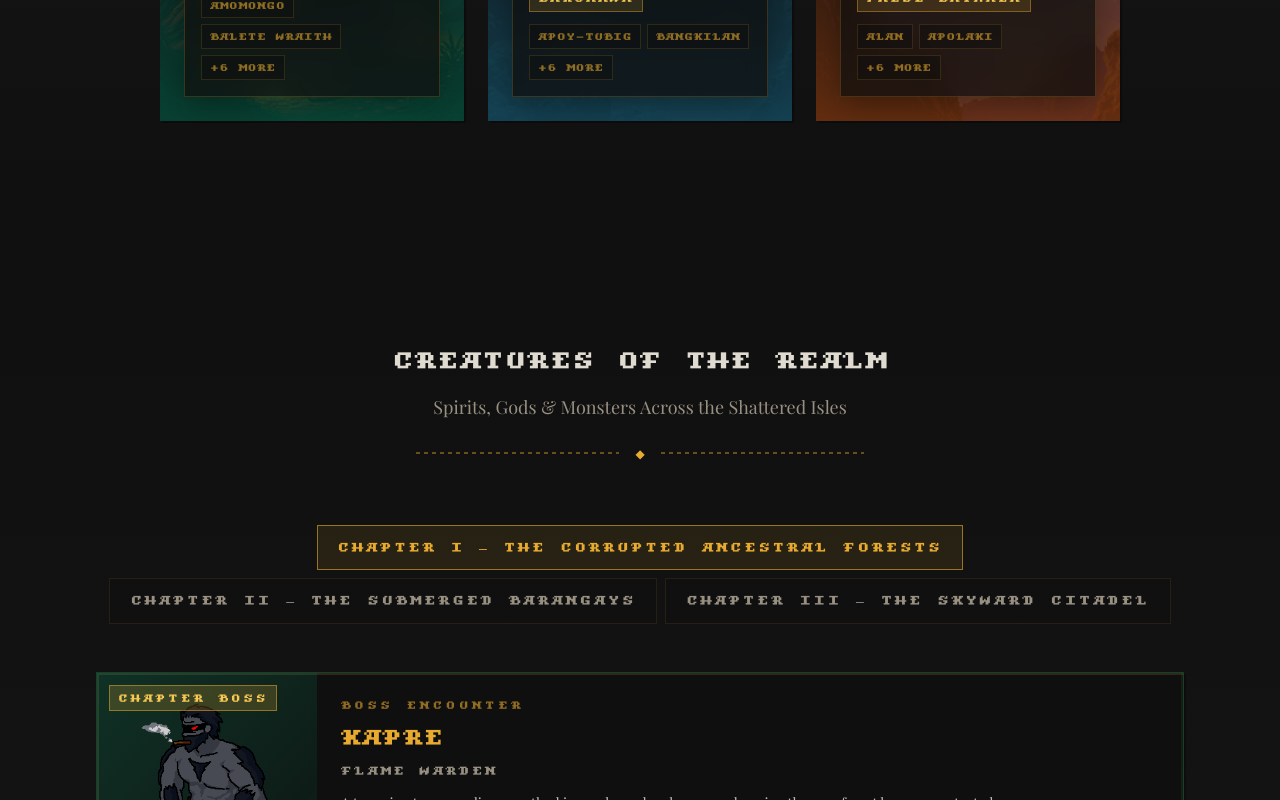
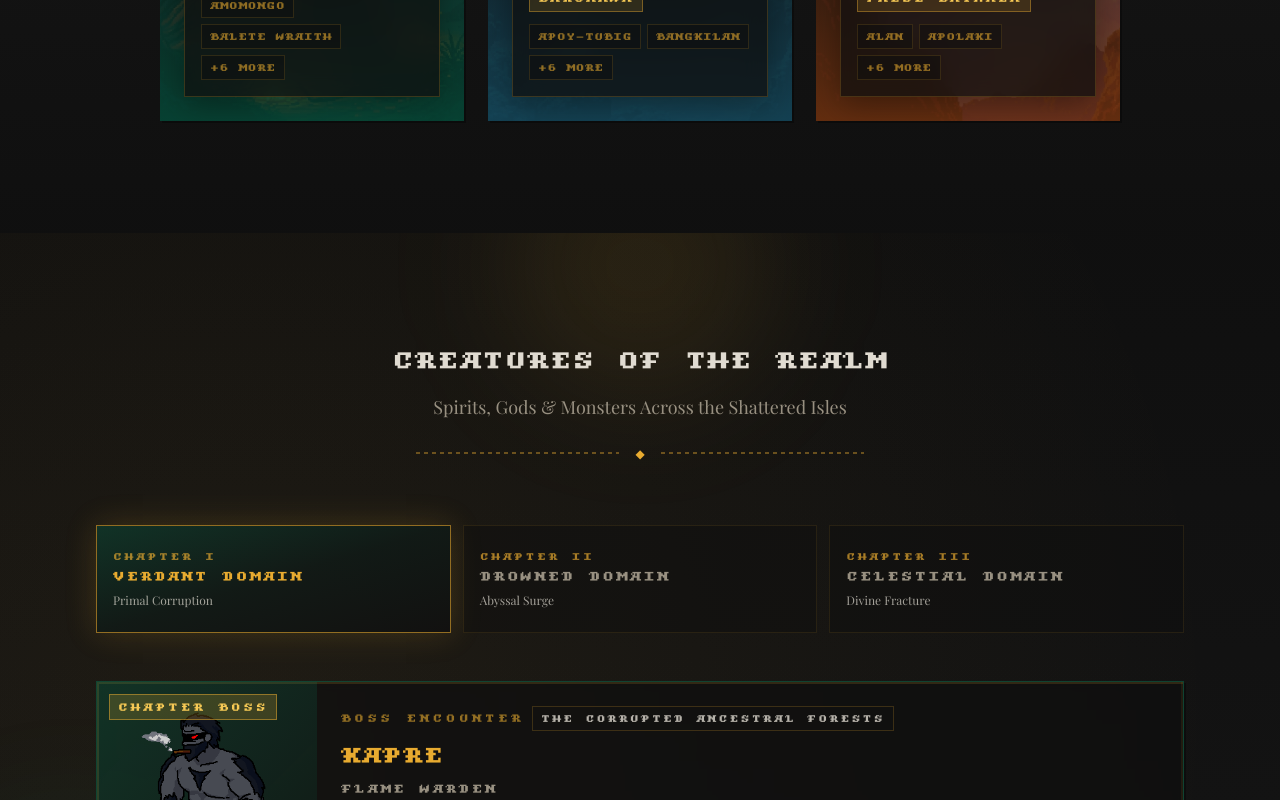
Before and after one commit to devlocke-acsad/bathala-game-website, a React (Vite) app: page / in a window 1280 px wide. Shown: the part 3400-4200 px from the top of the page. Built offline with nearby package versions, Linux system fonts and the light colour scheme; a web font is replaced by a local one.

Commit message:
feat: add realm and threat properties to Chapter interface and update chapters in CreaturesSection

```diff
--- a/components/CreaturesSection.tsx
+++ b/components/CreaturesSection.tsx
@@ -48,6 +48,8 @@ interface Creature {
 interface Chapter {
   num: string;
   title: string;
+  realm: string;
+  threat: string;
   imageOverlay: string;
   detailOverlay: string;
   accentBorder: string;
@@ -58,6 +60,8 @@ const CHAPTERS: Chapter[] = [
   {
     num: 'I',
     title: 'The Corrupted Ancestral Forests',
+    realm: 'Verdant Domain',
+    threat: 'Primal Corruption',
     imageOverlay: 'from-emerald-900/80 via-background/60 to-background/95',
     detailOverlay: 'from-emerald-500/20 to-emerald-900/10',
     accentBorder: 'border-emerald-500/30',
@@ -138,6 +142,8 @@ const CHAPTERS: Chapter[] = [
   {
     num: 'II',
     title: 'The Submerged Barangays',
+    realm: 'Drowned Domain',
+    threat: 'Abyssal Surge',
     imageOverlay: 'from-cyan-900/80 via-background/60 to-background/95',
     detailOverlay: 'from-cyan-500/20 to-cyan-900/10',
     accentBorder: 'border-cyan-500/30',
@@ -218,6 +224,8 @@ const CHAPTERS: Chapter[] = [
   {
     num: 'III',
     title: 'The Skyward Citadel',
+    realm: 'Celestial Domain',
+    threat: 'Divine Fracture',
     imageOverlay: 'from-amber-900/80 via-background/60 to-background/95',
     detailOverlay: 'from-amber-500/20 to-amber-900/10',
     accentBorder: 'border-amber-500/30',
@@ -304,6 +312,12 @@ const ELEMENT_COLORS: Record<string, string> = {
   HANGIN: 'bg-amber-500/20 text-amber-400 border-amber-500/30',
 };
 
+const CHAPTER_ACCENTS = [
+  'from-emerald-500/20 via-emerald-500/5 to-transparent',
+  'from-cyan-500/20 via-cyan-500/5 to-transparent',
+  'from-amber-500/20 via-amber-500/5 to-transparent',
+];
+
 const CreaturesSection = () => {
   const [activeChapter, setActiveChapter] = useState(0);
   const [selectedCreature, setSelectedCreature] = useState<Creature | null>(null);
@@ -312,14 +326,21 @@ const CreaturesSection = () => {
   const chapterBoss = chapter.creatures.find((creature) => creature.isBoss) ?? chapter.creatures[0];
 
   return (
-    <SectionWrapper id="creatures" className="gradient-section">
-      <div className="container mx-auto max-w-6xl">
+    <SectionWrapper id="creatures" className="gradient-section relative overflow-hidden">
+      <div className="pointer-events-none absolute inset-0">
+        <div className="absolute -top-24 left-1/2 h-64 w-64 -translate-x-1/2 rounded-full bg-gold/10 blur-3xl" />
+        <div className="absolute top-1/4 -left-10 h-56 w-56 rounded-full bg-emerald-500/10 blur-3xl" />
+        <div className="absolute bottom-20 -right-10 h-64 w-64 rounded-full bg-cyan-500/10 blur-3xl" />
+        <div className="absolute inset-0 bg-[radial-gradient(circle_at_20%_20%,hsl(var(--gold)/0.06),transparent_45%),radial-gradient(circle_at_85%_65%,hsl(var(--gold)/0.05),transparent_40%)]" />
+      </div>
+
+      <div className="container mx-auto max-w-6xl relative z-[1]">
         <SectionTitle
           title="CREATURES OF THE REALM"
           subtitle="Spirits, Gods & Monsters Across the Shattered Isles"
         />
 
-        <div className="flex justify-center gap-2 mb-12 flex-wrap">
+        <div className="grid gap-3 mb-12 sm:grid-cols-3">
           {CHAPTERS.map((ch, i) => (
             <button
               key={i}
@@ -327,13 +348,20 @@ const CreaturesSection = () => {
                 setActiveChapter(i);
                 setSelectedCreature(null);
               }}
-              className={`font-display text-[13px] tracking-[0.2em] px-5 py-3 border transition-all duration-300 ${
+              className={`group relative overflow-hidden text-left px-4 py-4 border transition-all duration-300 min-h-[108px] ${
                 activeChapter === i
-                  ? 'border-gold/60 bg-gold/10 text-gold'
+                  ? 'border-gold/60 bg-background/80 text-gold shadow-[0_0_30px_hsl(var(--gold)/0.18)]'
                   : 'border-gold/10 bg-background/50 text-muted-foreground hover:border-gold/30 hover:text-foreground'
               }`}
             >
-              CHAPTER {ch.num} — {ch.title.toUpperCase()}
+              <div className={`absolute inset-0 bg-gradient-to-br ${CHAPTER_ACCENTS[i]} ${activeChapter === i ? 'opacity-100' : 'opacity-0 group-hover:opacity-100'} transition-opacity`} />
+              <div className="relative z-[1]">
+                <p className="font-display text-[10px] tracking-[0.26em] mb-1 text-gold/70">CHAPTER {ch.num}</p>
+                <h3 className="font-display text-[13px] sm:text-[12px] lg:text-[13px] tracking-[0.16em] leading-tight mb-2">
+                  {ch.realm.toUpperCase()}
+                </h3>
+                <p className="font-body text-xs sm:text-[11px] lg:text-xs text-foreground/70">{ch.threat}</p>
+              </div>
             </button>
           ))}
         </div>
@@ -365,7 +393,12 @@ const CreaturesSection = () => {
                 </div>
 
                 <div className="p-5 md:p-6">
-                  <p className="font-display text-[11px] tracking-[0.3em] text-gold/60 mb-2">BOSS ENCOUNTER</p>
+                  <div className="flex flex-wrap items-center gap-2 mb-2">
+                    <p className="font-display text-[11px] tracking-[0.3em] text-gold/60">BOSS ENCOUNTER</p>
+                    <span className="font-display text-[10px] tracking-[0.22em] px-2 py-1 border border-gold/20 text-foreground/80">
+                      {chapter.title.toUpperCase()}
+                    </span>
+                  </div>
                   <h3 className="font-display text-[22px] tracking-wider text-gold mb-2">{chapterBoss.name.toUpperCase()}</h3>
                   <p className="font-display text-[12px] tracking-[0.2em] text-muted-foreground mb-3">{chapterBoss.role.toUpperCase()}</p>
                   <p className="font-body text-foreground/85 text-sm leading-relaxed max-w-2xl">{chapterBoss.desc}</p>
@@ -373,11 +406,11 @@ const CreaturesSection = () => {
               </div>
             </motion.div>
 
-            <div className="grid md:grid-cols-3 gap-6 mb-8">
+            <div className="grid sm:grid-cols-2 lg:grid-cols-3 gap-5 mb-8">
               {chapter.creatures.map((creature, i) => (
                 <motion.div
                   key={creature.name}
-                  className={`group relative cursor-pointer pixel-border overflow-hidden transition-all duration-300 hover:-translate-y-1 ${
+                  className={`group relative cursor-pointer pixel-border overflow-hidden transition-all duration-300 hover:-translate-y-1.5 ${
                     selectedCreature?.name === creature.name
                       ? `ring-2 ring-gold/50 ${chapter.accentBorder}`
                       : 'hover:border-gold/30'
@@ -393,7 +426,7 @@ const CreaturesSection = () => {
                     )
                   }
                 >
-                  <div className="relative h-[360px] overflow-hidden">
+                  <div className="relative h-[370px] overflow-hidden">
                     <div className={`absolute inset-0 bg-gradient-to-br ${chapter.detailOverlay}`} />
                     <img
                       src={creature.image}
@@ -424,6 +457,8 @@ const CreaturesSection = () => {
                         {creature.name.toUpperCase()}
                       </h3>
                     </div>
+
+                    <div className="absolute inset-0 opacity-0 group-hover:opacity-100 transition-opacity duration-300 bg-[linear-gradient(120deg,transparent_20%,hsl(var(--gold)/0.14)_48%,transparent_75%)]" />
                   </div>
                 </motion.div>
               ))}
@@ -438,14 +473,15 @@ const CreaturesSection = () => {
                   transition={{ duration: 0.3 }}
                   className="overflow-hidden"
                 >
-                  <div className={`pixel-border p-6 md:p-8 bg-background/80 backdrop-blur-sm border ${chapter.accentBorder}`}>
+                  <div className={`relative pixel-border p-6 md:p-8 bg-background/80 backdrop-blur-sm border ${chapter.accentBorder} overflow-hidden`}>
+                    <div className={`absolute inset-0 bg-gradient-to-br ${chapter.detailOverlay} opacity-35`} />
                     <div className="flex flex-col md:flex-row gap-6 items-start">
                       <img
                         src={selectedCreature.image}
                         alt={selectedCreature.name}
-                        className="w-24 h-24 md:w-32 md:h-32 object-contain pixel-border flex-shrink-0 bg-background/30"
+                        className="relative z-[1] w-24 h-24 md:w-32 md:h-32 object-contain pixel-border flex-shrink-0 bg-background/30"
                       />
-                      <div className="flex-1">
+                      <div className="relative z-[1] flex-1">
                         <div className="flex items-center gap-3 mb-2 flex-wrap">
                           <h4 className="font-display text-[18px] tracking-wider text-gold">
                             {selectedCreature.name.toUpperCase()}
@@ -460,6 +496,23 @@ const CreaturesSection = () => {
                         <p className="text-foreground/80 text-sm leading-relaxed font-body">
                           {selectedCreature.desc}
                         </p>
+
+                        <div className="mt-4 pt-4 border-t border-gold/15 grid sm:grid-cols-3 gap-2">
+                          <div className="bg-background/35 border border-gold/15 px-3 py-2">
+                            <p className="font-display text-[10px] tracking-[0.22em] text-gold/65">DOMAIN</p>
+                            <p className="font-body text-xs text-foreground/80 mt-1">{chapter.realm}</p>
+                          </div>
+                          <div className="bg-background/35 border border-gold/15 px-3 py-2">
+                            <p className="font-display text-[10px] tracking-[0.22em] text-gold/65">THREAT</p>
+                            <p className="font-body text-xs text-foreground/80 mt-1">{chapter.threat}</p>
+                          </div>
+                          <div className="bg-background/35 border border-gold/15 px-3 py-2">
+                            <p className="font-display text-[10px] tracking-[0.22em] text-gold/65">ENCOUNTER TYPE</p>
+                            <p className="font-body text-xs text-foreground/80 mt-1">
+                              {selectedCreature.isBoss ? 'Boss Encounter' : 'Field Encounter'}
+                            </p>
+                          </div>
+                        </div>
                       </div>
                     </div>
                   </div>
```
